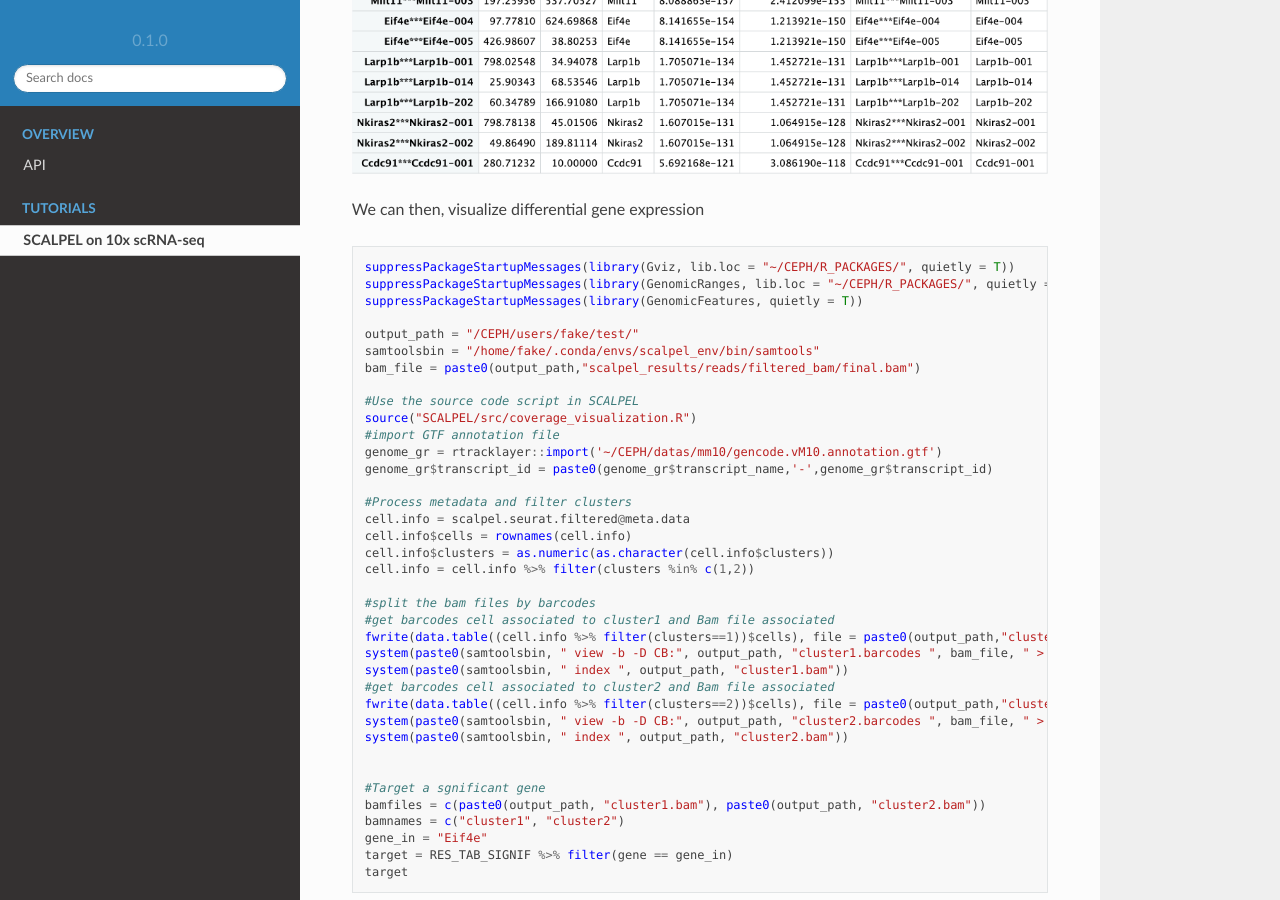
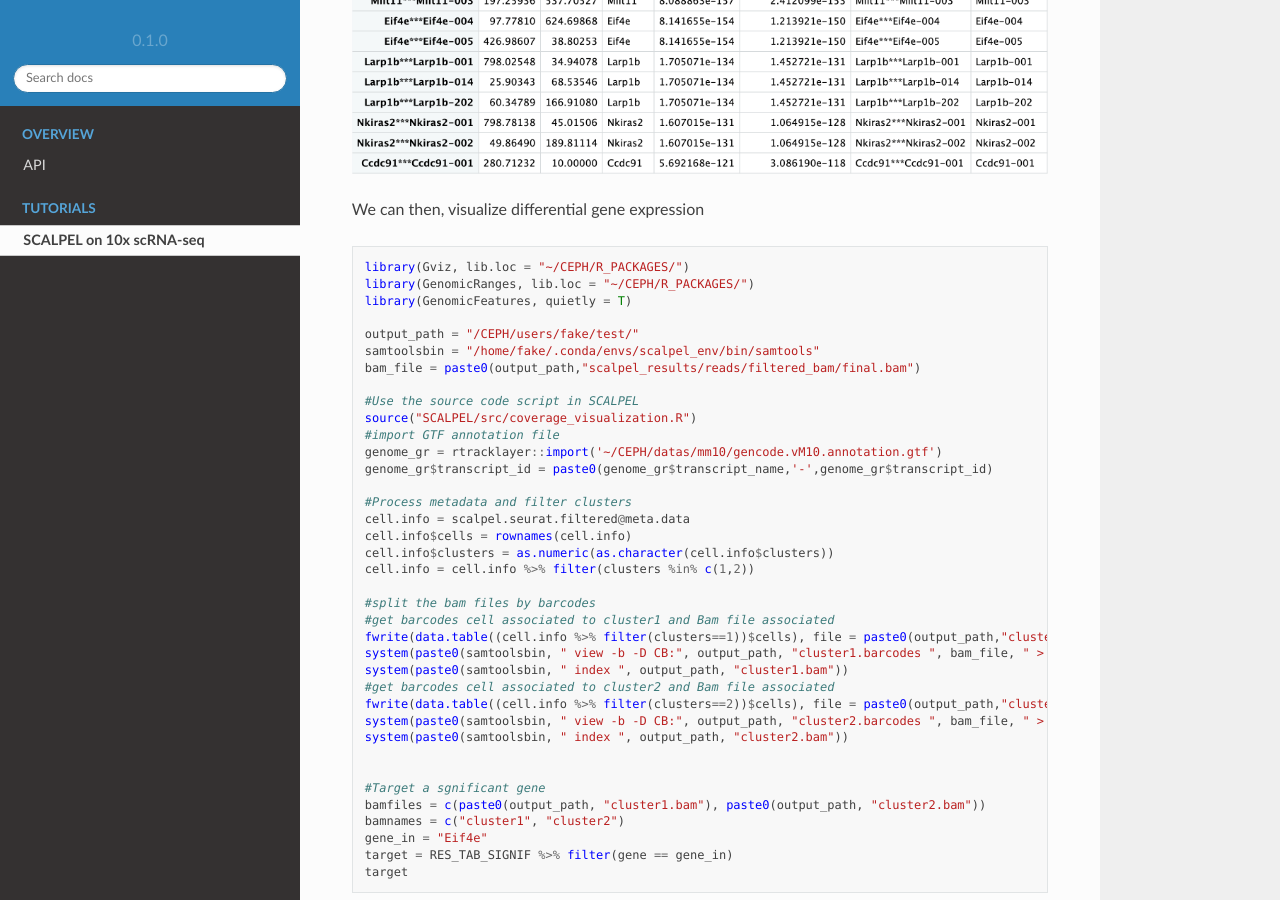
Before and after one commit to Franzx7/readthedoctest, a Sphinx documentation site: the page built from docs/source/scRNAseq_10X.rst, in a window 1280 px wide and 900 px high, scrolled down 7726 px. Built offline with Sphinx 7.4.7 and the Read the Docs theme 2.0.0, drawn with Linux system fonts in a browser that asks for light colours.

Commit message:
Update scRNAseq_10X.rst

```diff
--- a/docs/source/scRNAseq_10X.rst
+++ b/docs/source/scRNAseq_10X.rst
@@ -401,9 +401,9 @@ We can then, visualize differential gene expression
 
 .. code:: r
 
-   suppressPackageStartupMessages(library(Gviz, lib.loc = "~/CEPH/R_PACKAGES/", quietly = T))
-   suppressPackageStartupMessages(library(GenomicRanges, lib.loc = "~/CEPH/R_PACKAGES/", quietly = T))
-   suppressPackageStartupMessages(library(GenomicFeatures, quietly = T))
+   library(Gviz, lib.loc = "~/CEPH/R_PACKAGES/")
+   library(GenomicRanges, lib.loc = "~/CEPH/R_PACKAGES/")
+   library(GenomicFeatures, quietly = T)
 
    output_path = "/CEPH/users/fake/test/"
    samtoolsbin = "/home/fake/.conda/envs/scalpel_env/bin/samtools"
```
